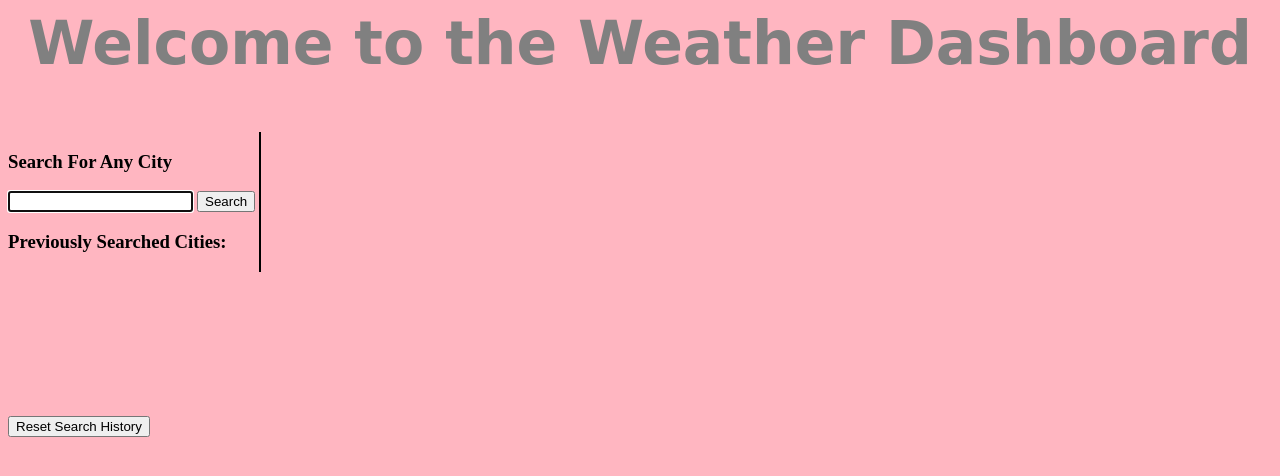
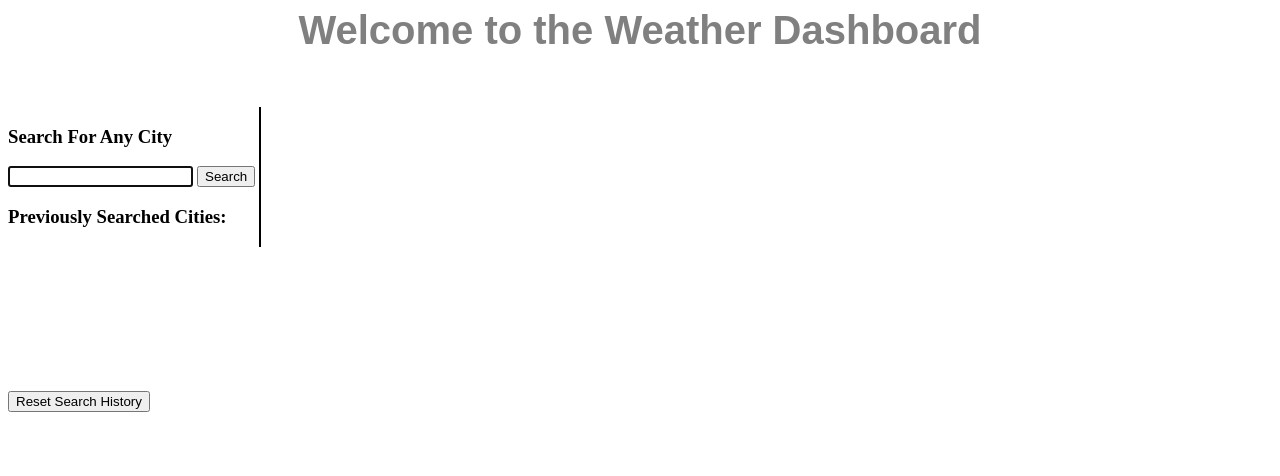
Before and after one commit to nancysaetern/fluffy-fortnight, a plain HTML site: page index.html in a window 1280 px wide. Drawn offline with nearby package versions, Linux system fonts and the light colour scheme.

Commit message:
updated css

```diff
--- a/assests/style.css
+++ b/assests/style.css
@@ -2,15 +2,15 @@
         box-sizing: border-box;
     }
     body {
-        background: lightpink;
+        background: white;
     }
     header h1 {
         color: grey;
         text-align: center;
         margin-top: 0px;
         margin-bottom: 0px;
-        font-size: 60px;
-        font-family: Brush Script MT, cursive;
+        font-size: 40px;
+        font-family: Arial, Helvetica, sans-serif;
     }
     header h2 {
         margin-top: 0px;
@@ -76,7 +76,7 @@
         align-self: left;
     }
     .buttonclass {
-        background-color: pink;
+        background-color:grey;
         display: block;
     }
 
```
